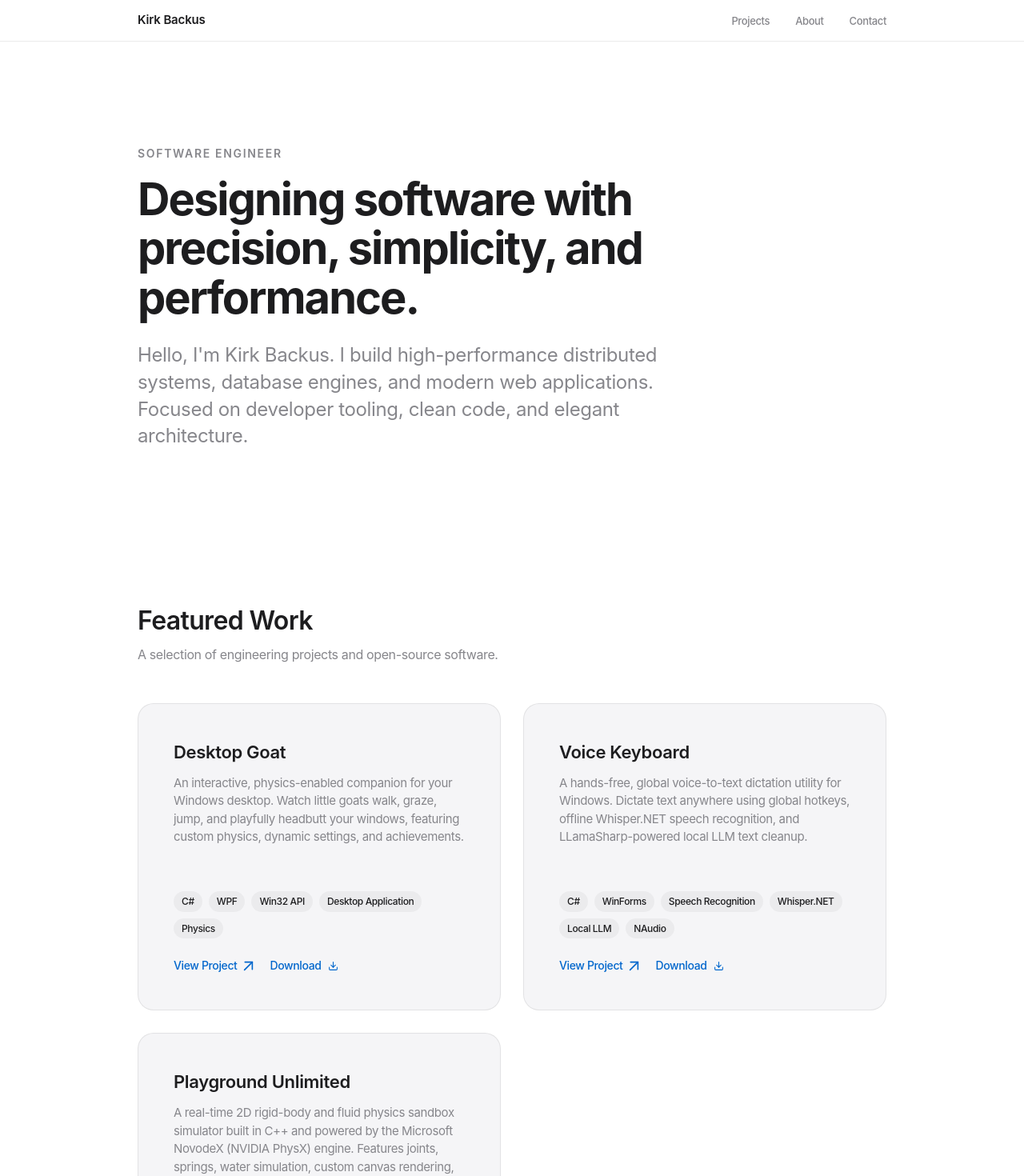
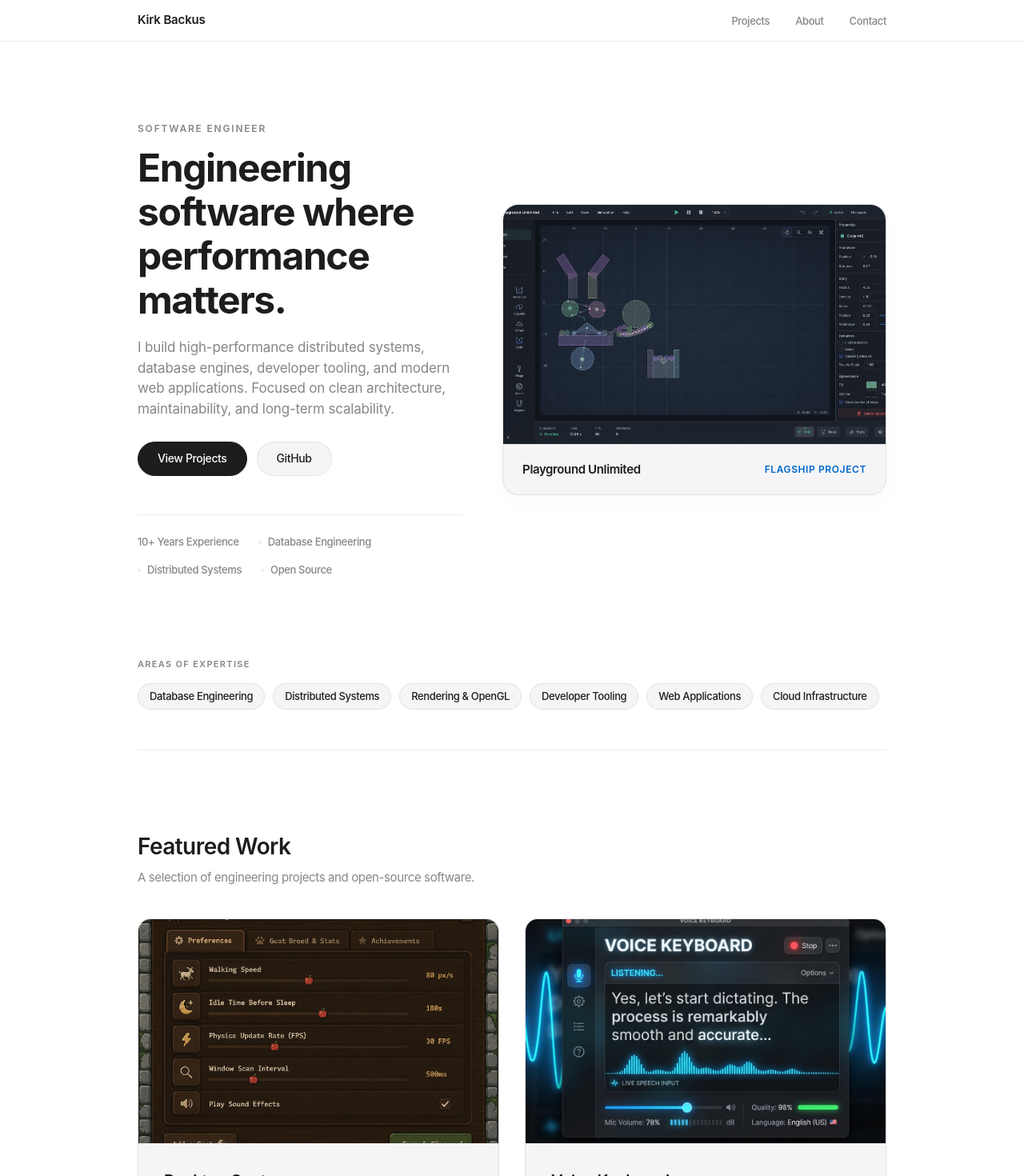
Before and after one commit to kirkbackus/portfolio, a Next.js app: page / in a window 1280 px wide. Shown: the top 1470 px of the page at 80% size. Built offline with nearby package versions, Linux system fonts and the light colour scheme.

Commit message:
Redesign homepage with two-column hero, flagship showcase, metrics row, expertise badges, and screenshot card grid

```diff
--- a/src/app/page.module.css
+++ b/src/app/page.module.css
@@ -1,15 +1,207 @@
 .hero {
-  min-height: 75vh;
+  min-height: 70vh;
+  display: grid;
+  grid-template-columns: 1.1fr 1.3fr;
+  gap: 50px;
+  align-items: center;
+  padding-top: 100px;
+  padding-bottom: 60px;
+}
+
+.heroLeft {
   display: flex;
   flex-direction: column;
   justify-content: center;
-  align-items: flex-start;
-  padding-top: 120px;
-  padding-bottom: 80px;
 }
 
 .eyebrow {
+  font-size: 12px;
+  text-transform: uppercase;
+  letter-spacing: 0.15em;
+  color: var(--text-secondary);
+  font-weight: var(--font-weight-semibold);
+  margin-bottom: 12px;
+}
+
+.heroTitle {
+  font-size: 48px;
+  line-height: 1.15;
+  font-weight: var(--font-weight-bold);
+  letter-spacing: -0.03em;
+  margin-bottom: 20px;
+  max-width: 100%;
+}
+
+.heroSubtitle {
+  font-size: 17px;
+  line-height: 1.5;
+  color: var(--text-secondary);
+  font-weight: var(--font-weight-regular);
+  max-width: 100%;
+  margin-bottom: 28px;
+  letter-spacing: -0.01em;
+}
+
+/* Button CTA group */
+.btnGroup {
+  display: flex;
+  gap: 12px;
+  margin-bottom: 32px;
+}
+
+.primaryBtn {
+  display: inline-flex;
+  align-items: center;
+  justify-content: center;
+  padding: 10px 24px;
   font-size: 14px;
+  font-weight: var(--font-weight-medium);
+  border-radius: 100px;
+  background-color: var(--foreground);
+  color: var(--background);
+  border: 1px solid var(--foreground);
+  transition: transform 0.2s cubic-bezier(0.16, 1, 0.3, 1), opacity 0.2s ease, box-shadow 0.2s ease;
+}
+
+.primaryBtn:hover {
+  transform: translateY(-1.5px);
+  box-shadow: 0 4px 12px rgba(0, 0, 0, 0.08);
+  opacity: 0.95;
+}
+
+.secondaryBtn {
+  display: inline-flex;
+  align-items: center;
+  justify-content: center;
+  padding: 10px 24px;
+  font-size: 14px;
+  font-weight: var(--font-weight-medium);
+  border-radius: 100px;
+  background-color: var(--card-background);
+  color: var(--foreground);
+  border: 1px solid var(--border);
+  transition: transform 0.2s cubic-bezier(0.16, 1, 0.3, 1), background-color 0.2s ease, box-shadow 0.2s ease;
+}
+
+.secondaryBtn:hover {
+  transform: translateY(-1.5px);
+  background-color: rgba(0, 0, 0, 0.02);
+  box-shadow: 0 4px 12px rgba(0, 0, 0, 0.03);
+}
+
+:global(.dark) .secondaryBtn:hover {
+  background-color: rgba(255, 255, 255, 0.04);
+  box-shadow: 0 4px 12px rgba(0, 0, 0, 0.2);
+}
+
+/* Metrics row */
+.metricsRow {
+  display: flex;
+  flex-wrap: wrap;
+  gap: 16px 24px;
+  margin-top: 16px;
+  border-top: 1px solid var(--border);
+  padding-top: 24px;
+}
+
+.metricItem {
+  font-size: 13px;
+  font-weight: var(--font-weight-medium);
+  color: var(--text-secondary);
+  display: flex;
+  align-items: center;
+  gap: 8px;
+}
+
+.metricDot {
+  width: 4px;
+  height: 4px;
+  background-color: var(--border);
+  border-radius: 50%;
+}
+
+/* Right Column (Showcase Card) */
+.heroRight {
+  display: flex;
+  justify-content: center;
+  align-items: center;
+  width: 100%;
+}
+
+.flagshipCard {
+  width: 100%;
+  border-radius: 20px;
+  border: 1px solid var(--border);
+  background-color: var(--card-background);
+  overflow: hidden;
+  box-shadow: 0 10px 30px rgba(0, 0, 0, 0.02);
+  transition: transform 0.4s cubic-bezier(0.16, 1, 0.3, 1), box-shadow 0.4s cubic-bezier(0.16, 1, 0.3, 1);
+  cursor: pointer;
+  display: block;
+}
+
+.flagshipCard:hover {
+  transform: translateY(-4px) scale(1.005);
+  box-shadow: 0 20px 40px rgba(0, 0, 0, 0.06);
+}
+
+:global(.dark) .flagshipCard:hover {
+  box-shadow: 0 20px 40px rgba(0, 0, 0, 0.3);
+}
+
+.flagshipImageWrapper {
+  width: 100%;
+  aspect-ratio: 16 / 10;
+  overflow: hidden;
+  position: relative;
+}
+
+.flagshipImage {
+  width: 100%;
+  height: 100%;
+  object-fit: cover;
+  display: block;
+  transition: transform 0.5s cubic-bezier(0.16, 1, 0.3, 1);
+}
+
+.flagshipCard:hover .flagshipImage {
+  transform: scale(1.02);
+}
+
+.flagshipInfo {
+  padding: 20px 24px;
+  border-top: 1px solid var(--border);
+}
+
+.flagshipHeader {
+  display: flex;
+  justify-content: space-between;
+  align-items: center;
+}
+
+.flagshipTitle {
+  font-size: 15px;
+  font-weight: var(--font-weight-semibold);
+  color: var(--foreground);
+}
+
+.flagshipLabel {
+  font-size: 12px;
+  font-weight: var(--font-weight-semibold);
+  color: var(--accent);
+  text-transform: uppercase;
+  letter-spacing: 0.05em;
+}
+
+/* Expertise Pills Section */
+.expertiseSection {
+  padding-top: 40px;
+  padding-bottom: 50px;
+  border-bottom: 1px solid var(--border);
+}
+
+.expertiseTitle {
+  font-size: 11px;
   text-transform: uppercase;
   letter-spacing: 0.12em;
   color: var(--text-secondary);
@@ -17,83 +209,114 @@
   margin-bottom: 16px;
 }
 
-.heroTitle {
-  font-size: 56px;
-  line-height: 1.1;
-  font-weight: var(--font-weight-bold);
-  letter-spacing: -0.035em;
-  margin-bottom: 24px;
-  max-width: 800px;
+.expertisePills {
+  display: flex;
+  flex-wrap: wrap;
+  gap: 10px;
 }
 
-.heroSubtitle {
-  font-size: 24px;
-  line-height: 1.4;
-  color: var(--text-secondary);
-  font-weight: var(--font-weight-regular);
-  max-width: 680px;
-  letter-spacing: -0.015em;
+.expertisePill {
+  font-size: 13px;
+  font-weight: var(--font-weight-medium);
+  padding: 6px 14px;
+  background-color: var(--card-background);
+  border: 1px solid var(--border);
+  color: var(--foreground);
+  border-radius: 100px;
+  transition: all 0.2s ease;
 }
 
+.expertisePill:hover {
+  border-color: var(--text-secondary);
+  transform: translateY(-0.5px);
+}
+
+/* Work Section spacing */
 .sectionHeader {
-  margin-bottom: 48px;
+  margin-bottom: 40px;
 }
 
 .sectionTitle {
-  font-size: 32px;
+  font-size: 28px;
   font-weight: var(--font-weight-semibold);
   letter-spacing: -0.02em;
-  margin-bottom: 8px;
+  margin-bottom: 6px;
 }
 
 .sectionSubtitle {
-  font-size: 16px;
+  font-size: 15px;
   color: var(--text-secondary);
 }
 
-/* Projects grid and cards */
+/* Project Cards Grid */
 .projectsGrid {
   display: grid;
   grid-template-columns: repeat(2, 1fr);
-  gap: 28px;
+  gap: 32px;
 }
 
 .projectCard {
   background-color: var(--card-background);
-  padding: 44px;
-  border-radius: 20px;
+  border-radius: 16px;
+  border: 1px solid var(--border);
+  overflow: hidden;
   display: flex;
   flex-direction: column;
-  justify-content: space-between;
-  min-height: 300px;
   transition: transform 0.4s cubic-bezier(0.16, 1, 0.3, 1), box-shadow 0.4s cubic-bezier(0.16, 1, 0.3, 1);
-  border: 1px solid var(--border);
 }
 
 .projectCard:hover {
-  transform: scale(1.01) translateY(-4px);
-  box-shadow: 0 20px 40px rgba(0, 0, 0, 0.04);
+  transform: translateY(-4px);
+  box-shadow: 0 16px 36px rgba(0, 0, 0, 0.04);
 }
 
-.projectHeader {
+:global(.dark) .projectCard:hover {
+  box-shadow: 0 16px 36px rgba(0, 0, 0, 0.25);
+}
+
+.cardImageWrapper {
+  width: 100%;
+  aspect-ratio: 16 / 10;
+  overflow: hidden;
+  border-bottom: 1px solid var(--border);
+  position: relative;
+}
+
+.cardImage {
+  width: 100%;
+  height: 100%;
+  object-fit: cover;
+  display: block;
+  transition: transform 0.5s cubic-bezier(0.16, 1, 0.3, 1);
+}
+
+.projectCard:hover .cardImage {
+  transform: scale(1.025);
+}
+
+.cardBody {
+  padding: 32px;
+  display: flex;
+  flex-direction: column;
+  flex-grow: 1;
+}
+
+.projectTitle {
+  font-size: 20px;
+  font-weight: var(--font-weight-semibold);
+  letter-spacing: -0.015em;
+  margin-bottom: 10px;
+}
+
+.projectDescription {
+  font-size: 14px;
+  line-height: 1.5;
+  color: var(--text-secondary);
   margin-bottom: 24px;
 }
 
-.projectTitle {
-  font-size: 22px;
-  font-weight: var(--font-weight-semibold);
-  letter-spacing: -0.015em;
-  margin-bottom: 12px;
-}
-
-.projectDescription {
-  font-size: 15px;
-  line-height: 1.5;
-  color: var(--text-secondary);
-}
-
 .projectFooter {
-  margin-top: 32px;
+  margin-top: auto;
 }
 
 .projectTags {
@@ -104,9 +327,9 @@
 }
 
 .tag {
-  font-size: 12px;
+  font-size: 11px;
   font-weight: var(--font-weight-medium);
-  padding: 4px 10px;
+  padding: 3px 8px;
   background-color: rgba(0, 0, 0, 0.04);
   color: var(--foreground);
   border-radius: 100px;
@@ -118,11 +341,11 @@
 
 .projectLinks {
   display: flex;
-  gap: 20px;
+  gap: 16px;
 }
 
 .projectLink {
-  font-size: 14px;
+  font-size: 13px;
   font-weight: var(--font-weight-medium);
   color: var(--accent);
   display: inline-flex;
@@ -134,6 +357,31 @@
   text-decoration: underline;
 }
 
+.viewAllContainer {
+  margin-top: 48px;
+  text-align: center;
+}
+
+.viewAllLink {
+  font-size: 14px;
+  font-weight: var(--font-weight-medium);
+  color: var(--foreground);
+  background-color: var(--card-background);
+  border: 1px solid var(--border);
+  padding: 10px 24px;
+  border-radius: 100px;
+  display: inline-flex;
+  align-items: center;
+  gap: 6px;
+  transition: all 0.2s cubic-bezier(0.16, 1, 0.3, 1);
+}
+
+.viewAllLink:hover {
+  background-color: var(--foreground);
+  color: var(--background);
+  transform: translateY(-1.5px);
+}
+
 /* About Layout */
 .aboutContent {
   display: grid;
@@ -142,42 +390,42 @@
 }
 
 .aboutTitle {
-  font-size: 32px;
+  font-size: 28px;
   font-weight: var(--font-weight-semibold);
   letter-spacing: -0.02em;
 }
 
 .aboutText {
-  font-size: 18px;
+  font-size: 16px;
   line-height: 1.6;
   color: var(--foreground);
 }
 
 .aboutParagraph {
-  margin-bottom: 24px;
+  margin-bottom: 20px;
 }
 
 .skillsGroup {
-  margin-top: 40px;
+  margin-top: 32px;
 }
 
 .skillsTitle {
-  font-size: 14px;
+  font-size: 13px;
   text-transform: uppercase;
   letter-spacing: 0.08em;
   color: var(--text-secondary);
   font-weight: var(--font-weight-semibold);
-  margin-bottom: 16px;
+  margin-bottom: 12px;
 }
 
 .skillsGrid {
   display: grid;
   grid-template-columns: repeat(2, 1fr);
-  gap: 16px;
+  gap: 12px;
 }
 
 .skillItem {
-  font-size: 15px;
+  font-size: 14px;
   color: var(--text-secondary);
   display: flex;
   align-items: center;
@@ -185,8 +433,8 @@
 }
 
 .skillDot {
-  width: 6px;
-  height: 6px;
+  width: 5px;
+  height: 5px;
   background-color: var(--accent);
   border-radius: 50%;
 }
@@ -199,31 +447,31 @@
 }
 
 .contactTitle {
-  font-size: 40px;
+  font-size: 32px;
   font-weight: var(--font-weight-bold);
   letter-spacing: -0.03em;
-  margin-bottom: 16px;
+  margin-bottom: 12px;
 }
 
 .contactDescription {
-  font-size: 18px;
+  font-size: 16px;
   color: var(--text-secondary);
-  margin-bottom: 36px;
+  margin-bottom: 32px;
   line-height: 1.5;
 }
 
 .contactLinks {
   display: flex;
   justify-content: center;
-  gap: 24px;
+  gap: 20px;
 }
 
 .contactButton {
   display: inline-flex;
   align-items: center;
   justify-content: center;
-  padding: 12px 24px;
-  font-size: 15px;
+  padding: 10px 22px;
+  font-size: 14px;
   font-weight: var(--font-weight-medium);
   border-radius: 100px;
   transition: all 0.2s ease;
@@ -250,43 +498,34 @@
   transform: translateY(-1px);
 }
 
-.viewAllContainer {
-  margin-top: 48px;
-  text-align: center;
-}
+@media (max-width: 1024px) {
+  .hero {
+    grid-template-columns: 1fr;
+    gap: 40px;
+    padding-top: 80px;
+  }
 
-.viewAllLink {
-  font-size: 14px;
-  font-weight: var(--font-weight-medium);
-  color: var(--foreground);
-  background-color: var(--card-background);
-  border: 1px solid var(--border);
-  padding: 12px 28px;
-  border-radius: 100px;
-  display: inline-flex;
-  align-items: center;
-  gap: 6px;
-  transition: all 0.2s cubic-bezier(0.4, 0, 0.2, 1);
-}
+  .heroLeft {
+    text-align: center;
+    align-items: center;
+  }
 
-.viewAllLink:hover {
-  background-color: var(--foreground);
-  color: var(--background);
-  transform: translateY(-1px);
+  .metricsRow {
+    justify-content: center;
+  }
+
+  .btnGroup {
+    justify-content: center;
+  }
 }
 
 @media (max-width: 768px) {
-  .hero {
-    min-height: 60vh;
-    padding-top: 100px;
-  }
-
   .heroTitle {
-    font-size: 40px;
+    font-size: 36px;
   }
 
   .heroSubtitle {
-    font-size: 18px;
+    font-size: 16px;
   }
 
   .projectsGrid {
@@ -299,6 +538,6 @@
   }
 
   .contactTitle {
-    font-size: 32px;
+    font-size: 28px;
   }
 }
--- a/src/app/page.tsx
+++ b/src/app/page.tsx
@@ -20,32 +20,102 @@ const DownloadIcon = () => (
   </svg>
 );
 
-// Clean minimal SVG Github Icon
-const GithubIcon = () => (
-  <svg width="16" height="16" viewBox="0 0 24 24" fill="none" stroke="currentColor" strokeWidth="2" strokeLinecap="round" strokeLinejoin="round" style={{ marginRight: "8px" }}>
-    <path d="M9 19c-5 1.5-5-2.5-7-3m14 6v-3.87a3.37 3.37 0 0 0-.94-2.61c3.14-.35 6.44-1.54 6.44-7A5.44 5.44 0 0 0 20 4.77 5.07 5.07 0 0 0 19.91 1S18.73.65 16 2.48a13.38 13.38 0 0 0-7 0C6.27.65 5.09 1 5.09 1A5.07 5.07 0 0 0 5 4.77a5.44 5.44 0 0 0-1.5 3.78c0 5.42 3.3 6.61 6.44 7A3.37 3.37 0 0 0 9 18.13V22" />
-  </svg>
-);
-
 export default function Home() {
   // Only display featured projects on the homepage
   const featuredProjects = projects.filter((project) => project.featured);
 
+  // List of text-based expertise items
+  const expertise = [
+    "Database Engineering",
+    "Distributed Systems",
+    "Rendering & OpenGL",
+    "Developer Tooling",
+    "Web Applications",
+    "Cloud Infrastructure"
+  ];
+
   return (
     <div className="container">
-      {/* Hero Section */}
+      {/* Two-Column Hero Section */}
       <section className={`${styles.hero} animate-fade-in`}>
+        {/* Left Column - Copy & Call to Action */}
+        <div className={styles.heroLeft}>
           <span className={styles.eyebrow}>Software Engineer</span>
           <h1 className={styles.heroTitle}>
-          Designing software with precision, simplicity, and performance.
+            Engineering software where performance matters.
           </h1>
           <p className={styles.heroSubtitle}>
-          Hello, I&apos;m Kirk Backus. I build high-performance distributed systems, database engines, and modern web applications. Focused on developer tooling, clean code, and elegant architecture.
+            I build high-performance distributed systems, database engines, developer tooling, and modern web applications. Focused on clean architecture, maintainability, and long-term scalability.
           </p>
+
+          <div className={styles.btnGroup}>
+            <Link href="#work" className={styles.primaryBtn}>
+              View Projects
+            </Link>
+            <a
+              href="https://github.com/kirkbackus"
+              target="_blank"
+              rel="noopener noreferrer"
+              className={styles.secondaryBtn}
+            >
+              GitHub
+            </a>
+          </div>
+
+          {/* Metrics Row */}
+          <div className={styles.metricsRow}>
+            <div className={styles.metricItem}>
+              10+ Years Experience
+            </div>
+            <div className={styles.metricItem}>
+              <span className={styles.metricDot} />
+              Database Engineering
+            </div>
+            <div className={styles.metricItem}>
+              <span className={styles.metricDot} />
+              Distributed Systems
+            </div>
+            <div className={styles.metricItem}>
+              <span className={styles.metricDot} />
+              Open Source
+            </div>
+          </div>
+        </div>
+
+        {/* Right Column - Flagship Project Showcase */}
+        <div className={styles.heroRight}>
+          <Link href="/projects/playground-unlimited" className={styles.flagshipCard}>
+            <div className={styles.flagshipImageWrapper}>
+              <img
+                src={getAssetPath("/images/playground-unlimited/ideal-ui.png")}
+                alt="Playground Unlimited physics sandbox dashboard"
+                className={styles.flagshipImage}
+              />
+            </div>
+            <div className={styles.flagshipInfo}>
+              <div className={styles.flagshipHeader}>
+                <span className={styles.flagshipTitle}>Playground Unlimited</span>
+                <span className={styles.flagshipLabel}>Flagship Project</span>
+              </div>
+            </div>
+          </Link>
+        </div>
+      </section>
+
+      {/* Expertise section */}
+      <section className={`${styles.expertiseSection} animate-fade-in delay-100`}>
+        <h2 className={styles.expertiseTitle}>Areas of Expertise</h2>
+        <div className={styles.expertisePills}>
+          {expertise.map((item) => (
+            <span key={item} className={styles.expertisePill}>
+              {item}
+            </span>
+          ))}
+        </div>
       </section>
 
       {/* Featured Projects Section */}
-      <section id="work" className="animate-fade-in delay-100">
+      <section id="work" className="animate-fade-in delay-200">
         <div className={styles.sectionHeader}>
           <h2 className={styles.sectionTitle}>Featured Work</h2>
           <p className={styles.sectionSubtitle}>A selection of engineering projects and open-source software.</p>
@@ -54,10 +124,19 @@ export default function Home() {
         <div className={styles.projectsGrid}>
           {featuredProjects.map((project) => (
             <article key={project.id} className={styles.projectCard}>
-              <div className={styles.projectHeader}>
+              {project.screenshotUrl && (
+                <div className={styles.cardImageWrapper}>
+                  <img
+                    src={getAssetPath(project.screenshotUrl)}
+                    alt={`${project.title} screenshot`}
+                    className={styles.cardImage}
+                  />
+                </div>
+              )}
+              <div className={styles.cardBody}>
                 <h3 className={styles.projectTitle}>{project.title}</h3>
                 <p className={styles.projectDescription}>{project.description}</p>
-              </div>
+
                 <div className={styles.projectFooter}>
                   <div className={styles.projectTags}>
                     {project.tags.map((tag) => (
@@ -104,6 +183,7 @@ export default function Home() {
                     )}
                   </div>
                 </div>
+              </div>
             </article>
           ))}
         </div>
@@ -116,7 +196,7 @@ export default function Home() {
       </section>
 
       {/* About Section */}
-      <section id="about" className="animate-fade-in delay-200">
+      <section id="about" className="animate-fade-in delay-300">
         <div className={styles.aboutContent}>
           <div>
             <h2 className={styles.aboutTitle}>About</h2>
@@ -158,7 +238,7 @@ export default function Home() {
       </section>
 
       {/* Contact Section */}
-      <section id="contact" className="animate-fade-in delay-300">
+      <section id="contact" className="animate-fade-in delay-400">
         <div className={styles.contactContent}>
           <h2 className={styles.contactTitle}>Get in Touch</h2>
           <p className={styles.contactDescription}>
@@ -177,7 +257,7 @@ export default function Home() {
               rel="noopener noreferrer"
               className={`${styles.contactButton} ${styles.contactButtonSecondary}`}
             >
-              <GithubIcon /> GitHub
+              GitHub
             </a>
           </div>
         </div>
--- a/src/data/projects.ts
+++ b/src/data/projects.ts
@@ -6,6 +6,7 @@ export interface Project {
   githubUrl?: string;
   demoUrl?: string;
   downloadUrl?: string;
+  screenshotUrl?: string;
   featured?: boolean;
 }
 
@@ -17,6 +18,7 @@ export const projects: Project[] = [
     tags: ["C#", "WPF", "Win32 API", "Desktop Application", "Physics"],
     demoUrl: "/projects/desktop-goat",
     downloadUrl: "/downloads/desktop-goat-win-x64.zip",
+    screenshotUrl: "/images/desktop-goat/ideal-ui.png",
     featured: true
   },
   {
@@ -26,6 +28,7 @@ export const projects: Project[] = [
     tags: ["C#", "WinForms", "Speech Recognition", "Whisper.NET", "Local LLM", "NAudio"],
     demoUrl: "/projects/voice-keyboard",
     downloadUrl: "/downloads/voice-keyboard-win-x64.zip",
+    screenshotUrl: "/images/voice-keyboard/main-ui.png",
     featured: true
   },
   {
@@ -35,6 +38,7 @@ export const projects: Project[] = [
     tags: ["C++", "OpenGL", "NVIDIA PhysX", "Dear ImGui", "Win32 API", "Physics Simulation"],
     demoUrl: "/projects/playground-unlimited",
     downloadUrl: "/downloads/playground-unlimited-win-x86.zip",
+    screenshotUrl: "/images/playground-unlimited/ideal-ui.png",
     featured: true
   }
 ];
```
Lines whose indentation alone changed are shown as unchanged.
